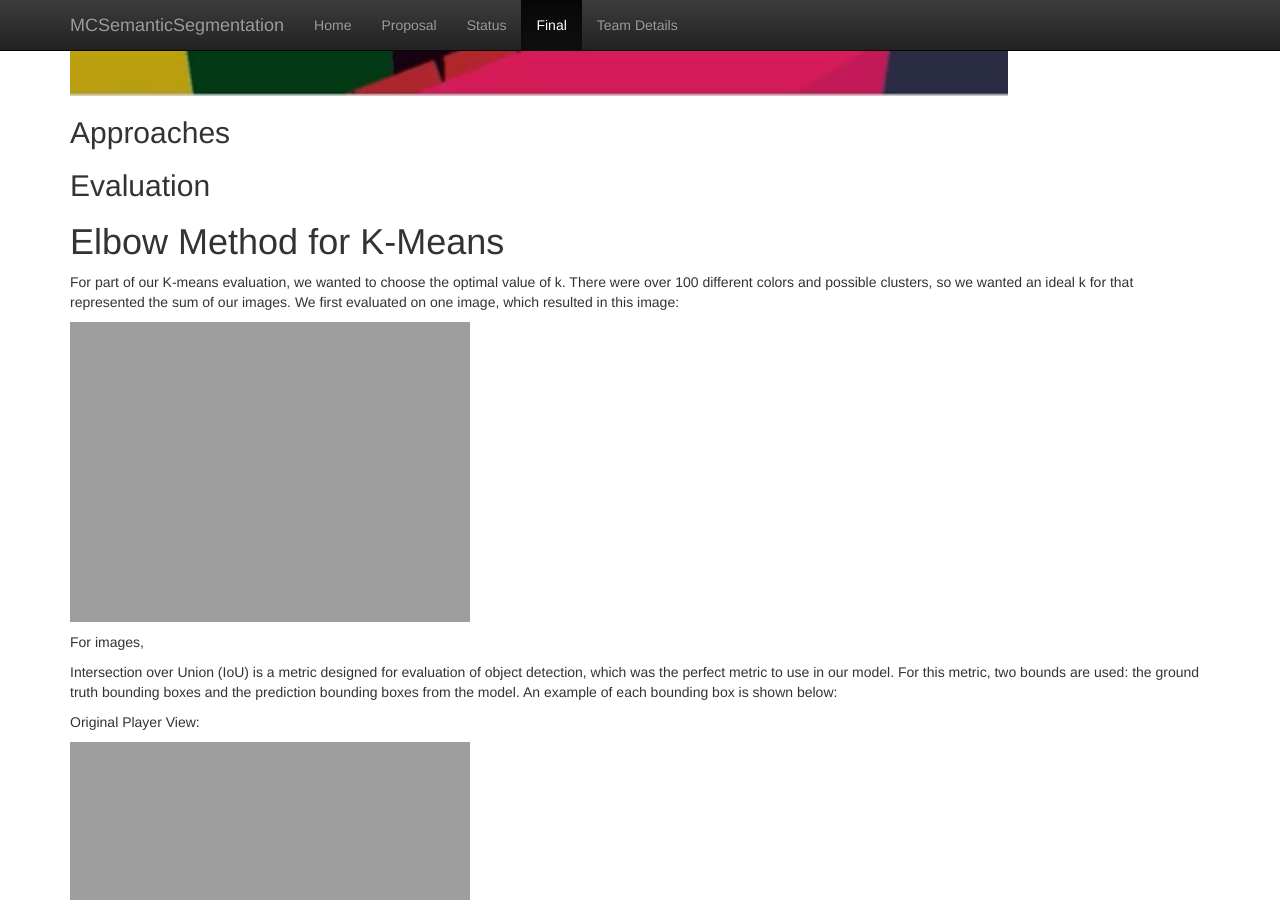
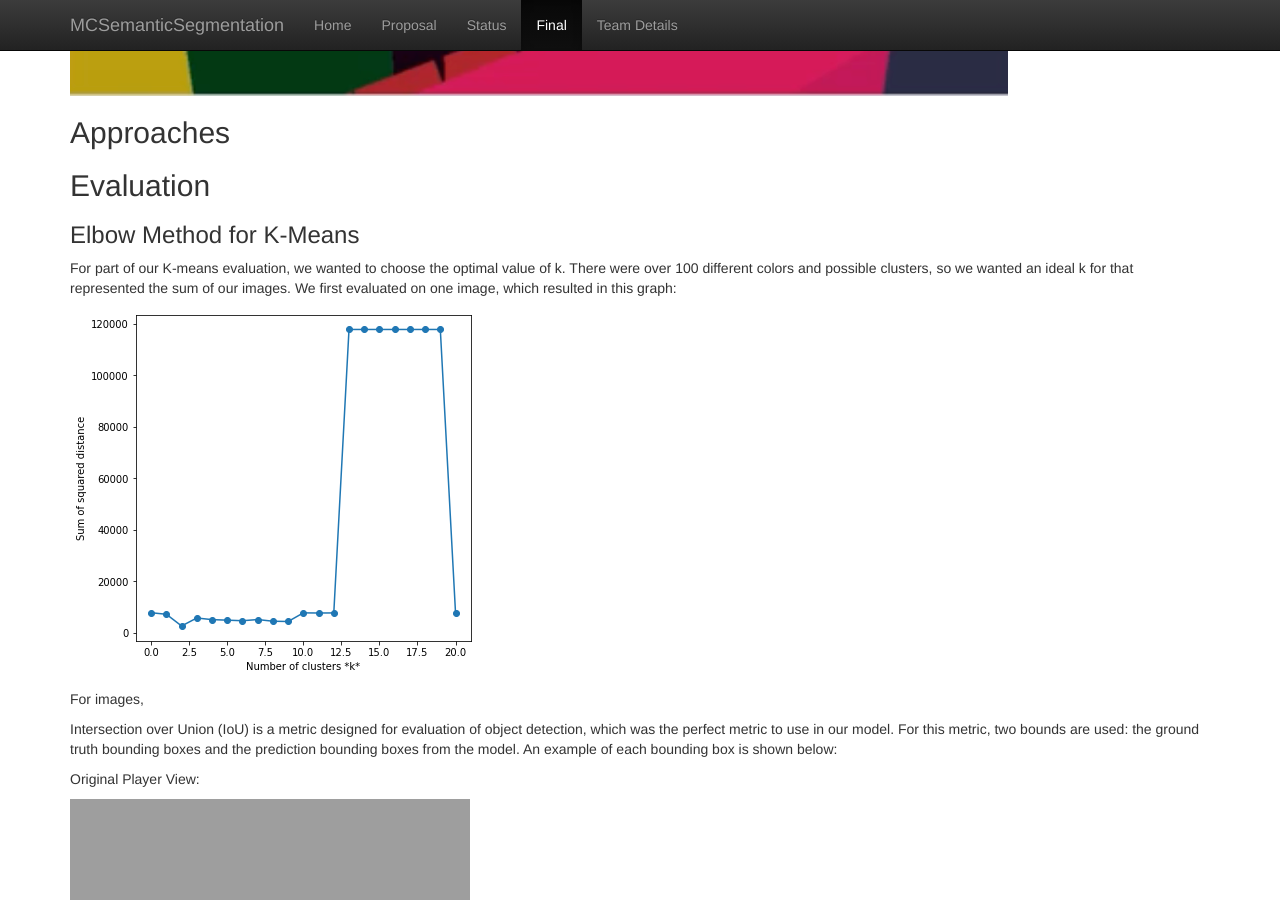
Before and after one commit to KevinJChen/MCSemanticSegmentation, a Jekyll site: the page built from docs/final.md, in a window 1280 px wide and 900 px high, scrolled down 1347 px. Built offline with Jekyll 4.4.1, drawn with Linux system fonts in a browser that asks for light colours.

Commit message:
Update final.md

```diff
--- a/docs/final.md
+++ b/docs/final.md
@@ -25,11 +25,11 @@
 
 ## Evaluation
 
-# Elbow Method for K-Means
+### Elbow Method for K-Means
 
-For part of our K-means evaluation, we wanted to choose the optimal value of k. There were over 100 different colors and possible clusters, so we wanted an ideal k for that represented the sum of our images. We first evaluated on one image, which resulted in this image:
+For part of our K-means evaluation, we wanted to choose the optimal value of k. There were over 100 different colors and possible clusters, so we wanted an ideal k for that represented the sum of our images. We first evaluated on one image, which resulted in this graph:
 
-![](./images/kmeans/'elbow0'.png)
+![](./images/kmeans/elbow0.png)
 
 
 For images,
```
